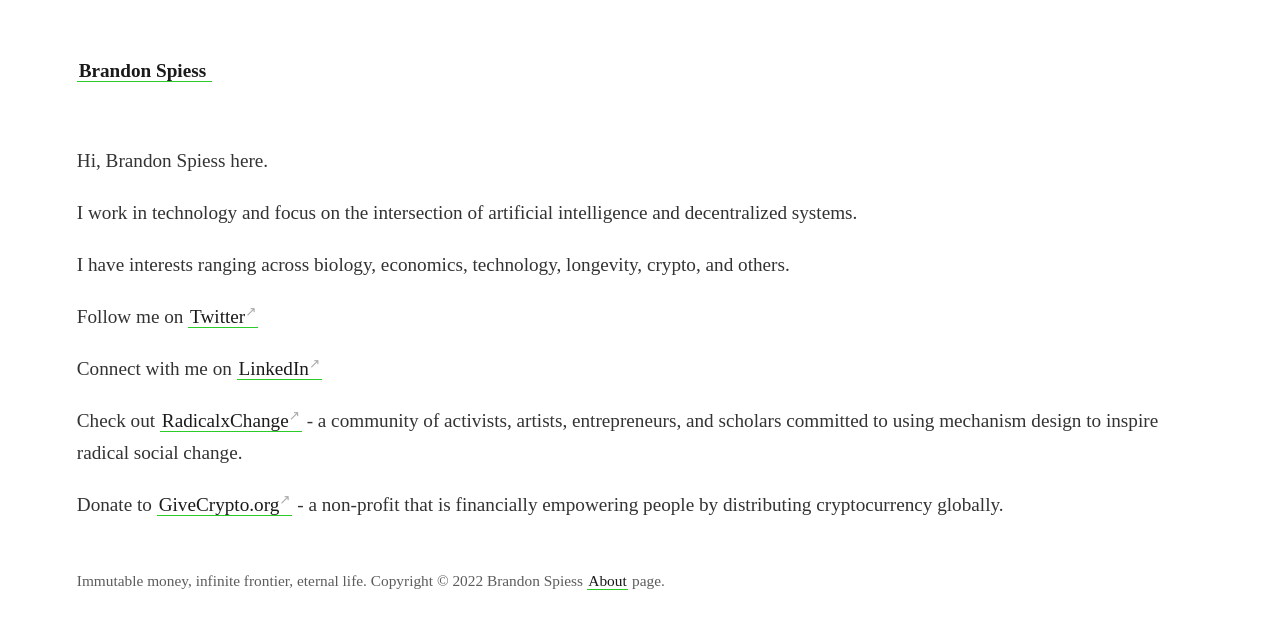
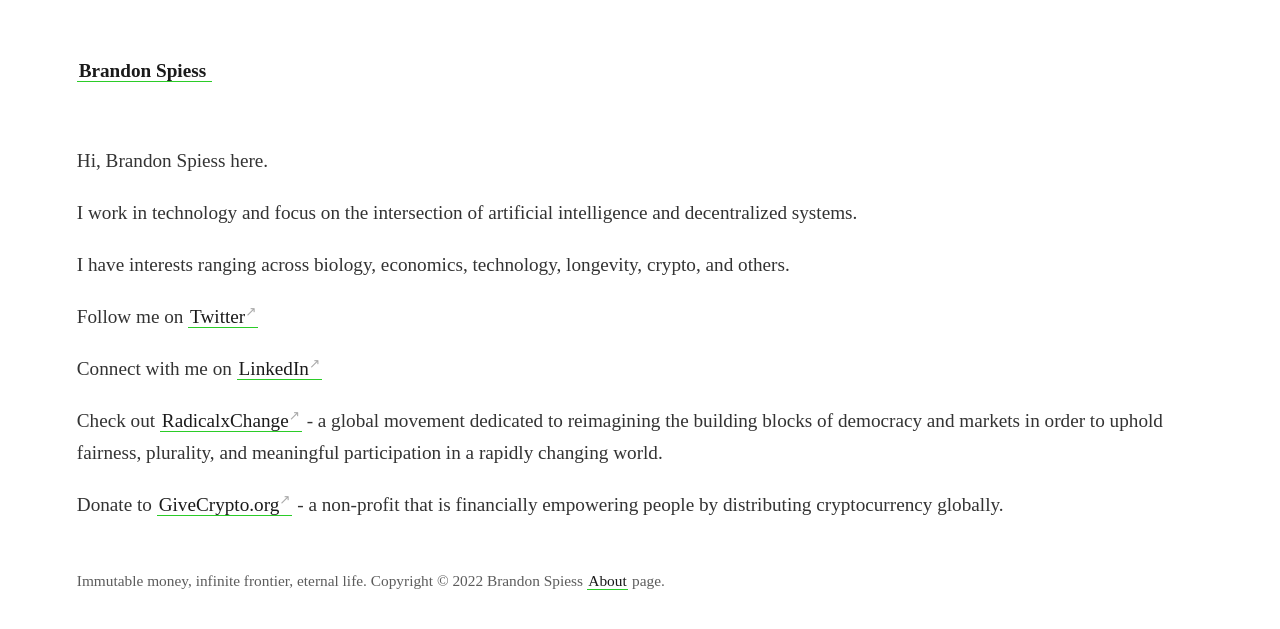
Before and after one commit to astravant/digitalgarden, a Jekyll site: the page built from _pages/about.md, in a window 1280 px wide. Shown: the top 629 px of the page. Built offline with Jekyll 4.4.1, drawn with Linux system fonts in a browser that asks for light colours.

Commit message:
Update about.md

```diff
--- a/_pages/about.md
+++ b/_pages/about.md
@@ -15,6 +15,6 @@ Follow me on [Twitter](https://twitter.com/brandonspiess)
 
 Connect with me on [LinkedIn](https://www.linkedin.com/in/brandonspiess/)
 
-Check out [RadicalxChange](https://www.radicalxchange.org/) - a community of activists, artists, entrepreneurs, and scholars committed to using mechanism design to inspire radical social change.
+Check out [RadicalxChange](https://www.radicalxchange.org/) - a global movement dedicated to reimagining the building blocks of democracy and markets in order to uphold fairness, plurality, and meaningful participation in a rapidly changing world.
 
 Donate to [GiveCrypto.org](https://givecrypto.org/) - a non-profit that is financially empowering people by distributing cryptocurrency globally.
```
